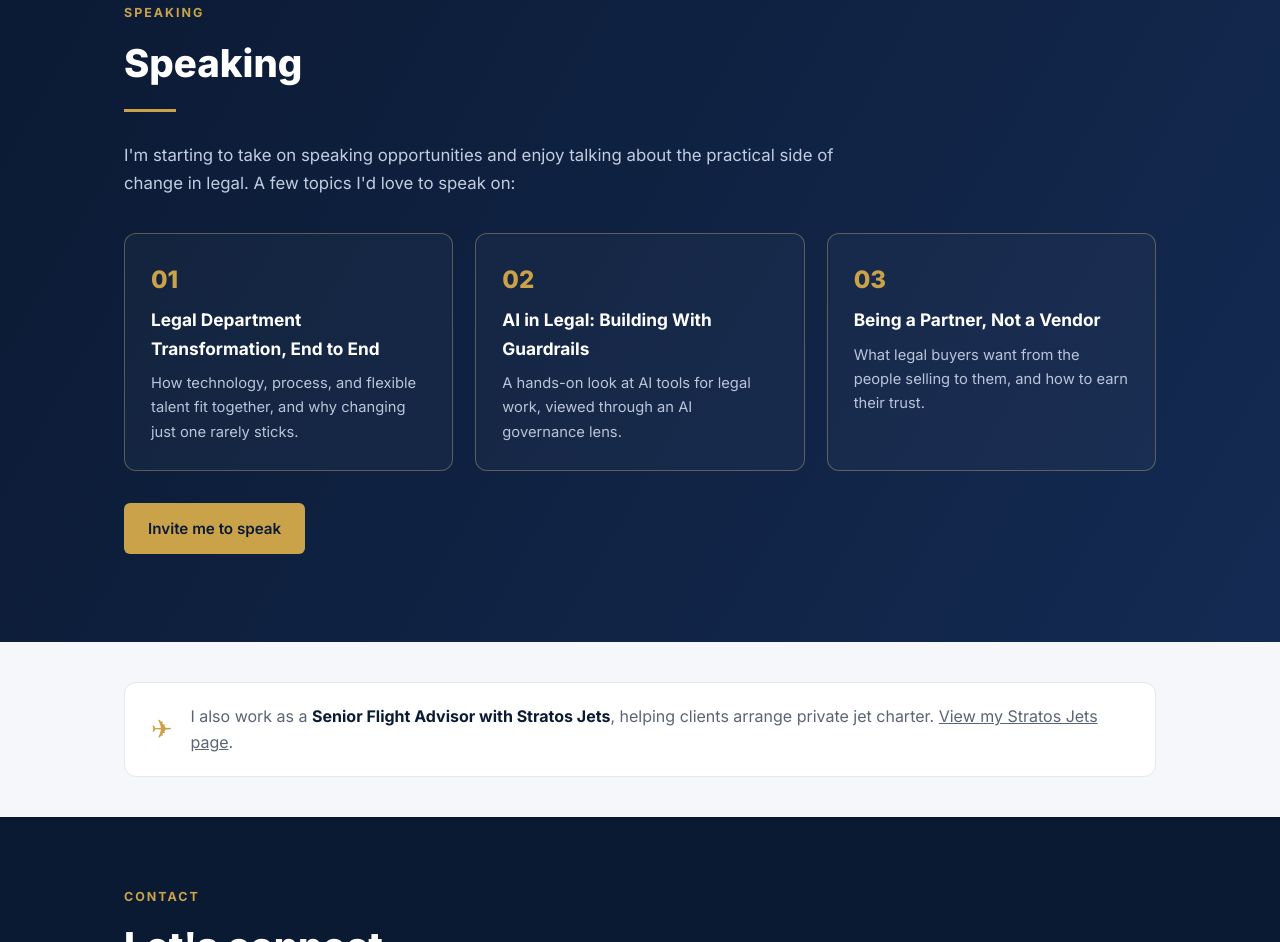
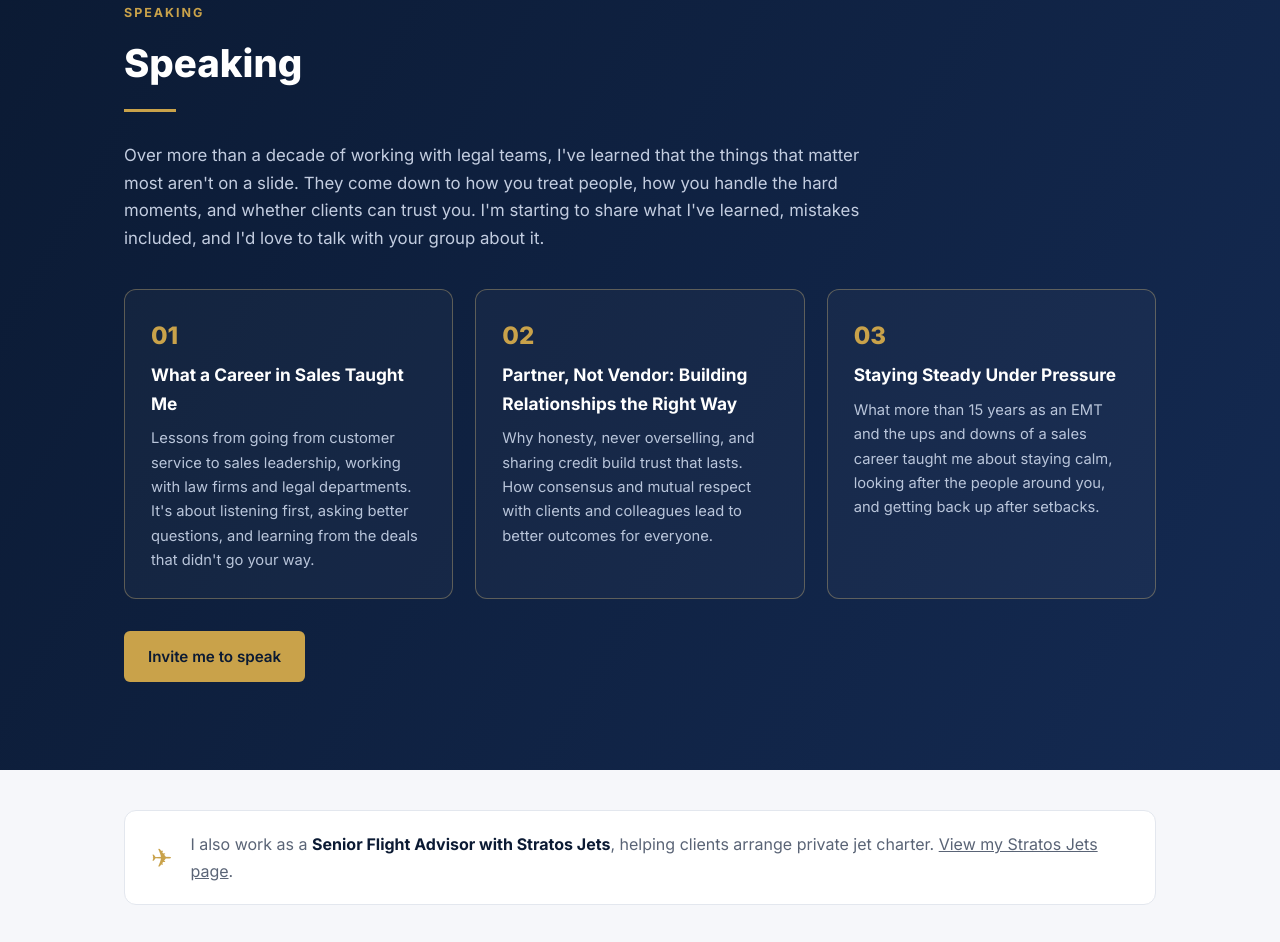
Before and after one commit to jesse307/jessemarsh-site, a plain HTML site: page index.html in a window 1280 px wide. Shown: the part 4655-5597 px from the top of the page. Drawn offline with Linux system fonts and the light colour scheme.

Commit message:
Update Speaking section with personal talk topics

```diff
--- a/index.html
+++ b/index.html
@@ -127,11 +127,11 @@ footer{background:var(--navy);color:#c3cde0;padding:70px 0 28px}footer h2{color:
 
 <section class="speak" id="speaking"><div class="wrap">
 <div class="eyebrow">Speaking</div><h2>Speaking</h2><div class="rule"></div>
-<p class="lead">I'm starting to take on speaking opportunities and enjoy talking about the practical side of change in legal. A few topics I'd love to speak on:</p>
+<p class="lead">Over more than a decade of working with legal teams, I've learned that the things that matter most aren't on a slide. They come down to how you treat people, how you handle the hard moments, and whether clients can trust you. I'm starting to share what I've learned, mistakes included, and I'd love to talk with your group about it.</p>
 <div class="tgrid">
-<div class="topic"><div class="n">01</div><h3>Legal Department Transformation, End to End</h3><p>How technology, process, and flexible talent fit together, and why changing just one rarely sticks.</p></div>
-<div class="topic"><div class="n">02</div><h3>AI in Legal: Building With Guardrails</h3><p>A hands-on look at AI tools for legal work, viewed through an AI governance lens.</p></div>
-<div class="topic"><div class="n">03</div><h3>Being a Partner, Not a Vendor</h3><p>What legal buyers want from the people selling to them, and how to earn their trust.</p></div>
+<div class="topic"><div class="n">01</div><h3>What a Career in Sales Taught Me</h3><p>Lessons from going from customer service to sales leadership, working with law firms and legal departments. It's about listening first, asking better questions, and learning from the deals that didn't go your way.</p></div>
+<div class="topic"><div class="n">02</div><h3>Partner, Not Vendor: Building Relationships the Right Way</h3><p>Why honesty, never overselling, and sharing credit build trust that lasts. How consensus and mutual respect with clients and colleagues lead to better outcomes for everyone.</p></div>
+<div class="topic"><div class="n">03</div><h3>Staying Steady Under Pressure</h3><p>What more than 15 years as an EMT and the ups and downs of a sales career taught me about staying calm, looking after the people around you, and getting back up after setbacks.</p></div>
 </div>
 <a class="btn btn-gold" href="mailto:jesse@jessemarsh.com?subject=Speaking%20inquiry">Invite me to speak</a>
 </div></section>
```
